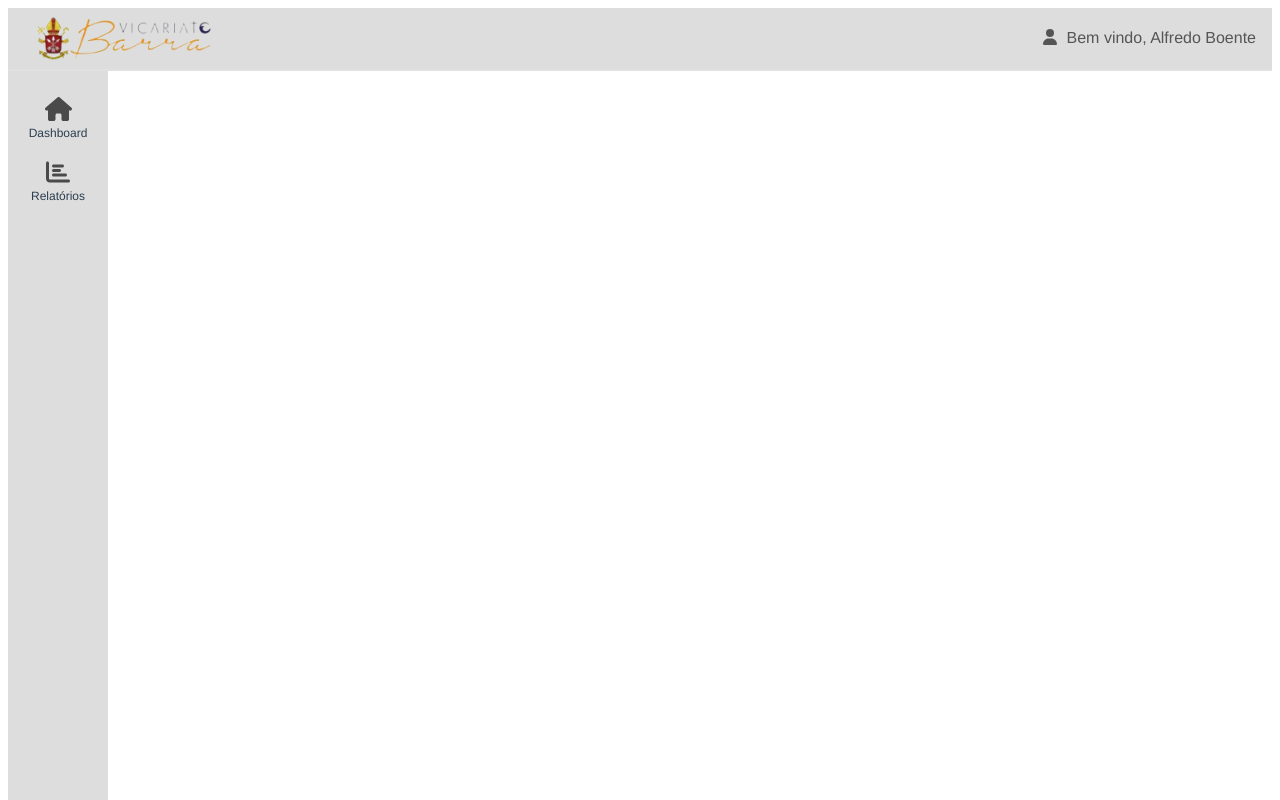
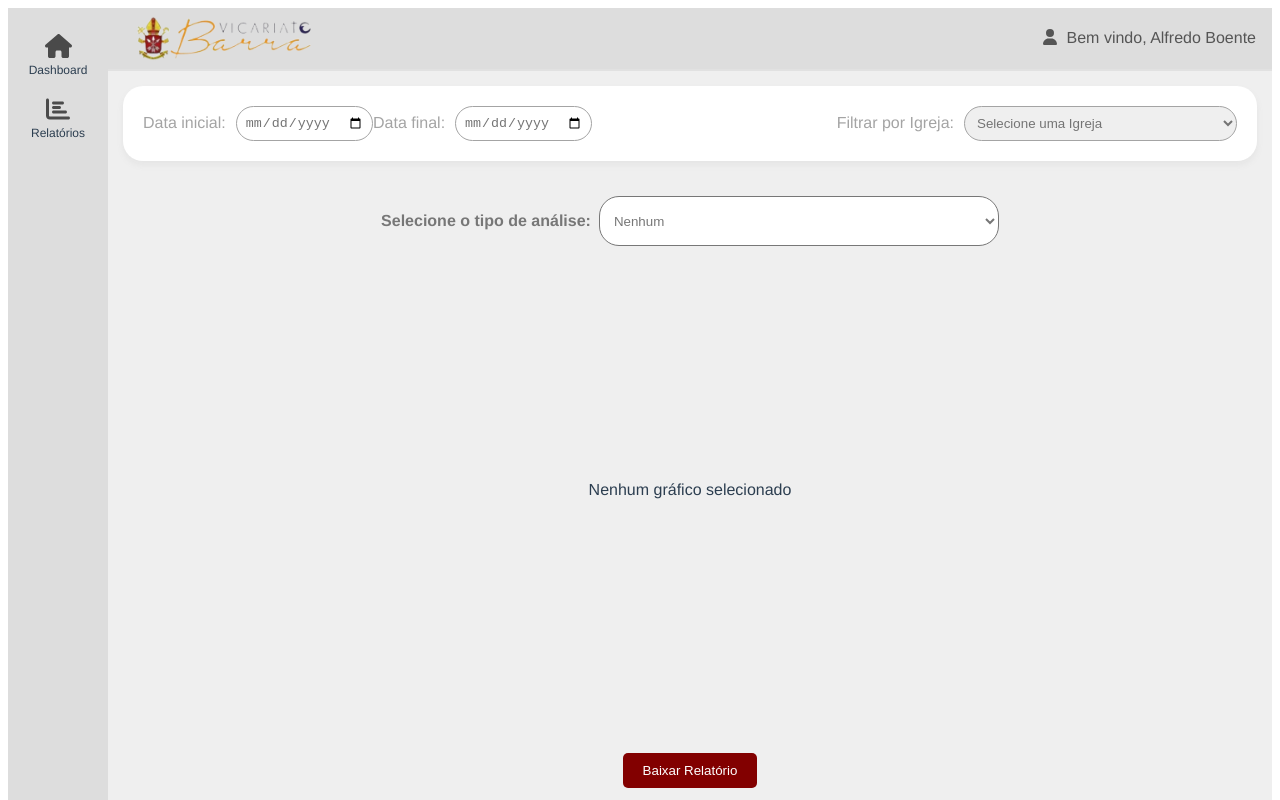
Before and after one commit to ygorxds/vicariato-episcopal-Community, a Vue app: page /report in a window 1280 px wide. Shown: the top 800 px of the page. Built offline with nearby package versions, Linux system fonts and the light colour scheme.

Commit message:
feat: reporty page

```diff
--- a/package.json
+++ b/package.json
@@ -14,6 +14,7 @@
     "apexcharts": "^3.49.1",
     "chart.js": "^2.9.4",
     "core-js": "^3.8.3",
+    "jspdf": "^2.5.1",
     "register-service-worker": "^1.7.2",
     "vue": "^3.2.13",
     "vue-apexcharts": "^1.6.2",
--- a/src/components/BarChart.vue
+++ b/src/components/BarChart.vue
@@ -1,5 +1,6 @@
 <template>
   <div ref="canvasWrapper">
+    <h1 style="color: #777777;"> Quantidade de Mescs por idade e gênero</h1>
     <canvas ref="barChartCanvas"></canvas>
   </div>
 </template>
--- /dev/null
+++ b/src/components/DateFilter.vue
@@ -0,0 +1,88 @@
+<template>
+    <div class="filter-container">
+      <div class="filter-item">
+        <label for="startDate">Data inicial:</label>
+        <input type="date" id="startDate" v-model="startDate" @change="emitStartDate" />
+        <label for="endDate">Data final:</label>
+        <input type="date" id="endDate" v-model="endDate" @change="emitEndDate" />
+      </div>
+      <div class="filter-item">
+        <label for="churchSelector">Filtrar por Igreja:</label>
+        <select id="churchSelector" v-model="selectedChurch" @change="emitChurch">
+          <option disabled value="">Selecione uma Igreja</option>
+          <option v-for="church in churches" :key="church" :value="church">{{ church }}</option>
+        </select>
+      </div>
+    </div>
+  </template>
+
+  <script lang="ts">
+  import { defineComponent, ref } from 'vue';
+
+  export default defineComponent({
+    name: 'DateFilter',
+    setup() {
+      const startDate = ref<string>('');
+      const endDate = ref<string>('');
+      const selectedChurch = ref<string>('');
+
+      const churches = [
+        'Paróquia Nossa Senhora da Conceição',
+        'Paróquia São José Operário',
+        'Paróquia Santa Luzia',
+        'Paróquia Santo Antônio de Pádua',
+        'Paróquia São Judas Tadeu'
+        // Adicione mais igrejas conforme necessário
+      ];
+
+      function emitStartDate() {
+        this.$emit('startDateSelected', startDate.value);
+      }
+
+      function emitEndDate() {
+        this.$emit('endDateSelected', endDate.value);
+      }
+
+      function emitChurch() {
+        this.$emit('churchSelected', selectedChurch.value);
+      }
+
+      return { startDate, endDate, selectedChurch, churches, emitStartDate, emitEndDate, emitChurch };
+    }
+  });
+  </script>
+
+  <style scoped>
+  .filter-container {
+    background-color: white;
+    padding: 20px;
+    border-radius: 20px;
+    box-shadow: 0 4px 6px rgba(143, 143, 143, 0.1);
+    box-sizing: border-box;
+    width: calc(100% - 30px); /* subtrai 15px de cada lado */
+    max-width: calc(100% - 30px);
+    margin: 15px auto; /* mantém uma margem de 15px em cada lado */
+    display: flex;
+    align-items: center;
+    justify-content: space-between;
+    color: #a4a4a4;
+  }
+
+  .filter-item {
+    display: flex;
+    align-items: center;
+    color: #a4a4a4;
+  }
+
+  .filter-item label {
+    margin-right: 10px;
+     color: #a4a4a4;
+  }
+
+  input[type="date"], select {
+    padding: 8px;
+    border: 1px solid #a4a4a4;
+    border-radius: 20px;
+    color: #747474;
+  }
+  </style>
--- a/src/views/Dashboard.vue
+++ b/src/views/Dashboard.vue
@@ -3,13 +3,12 @@
     <SidebarMenu />
     <div class="content-area">
       <UserHeader />
+      <DateFilter/>
       <div v-if="chartsLoaded" class="charts-container">
-
-        <!-- <PieChart />-->
         <BarChart />
       </div>
       <div v-else>
-        Loading charts or handle error...
+       Carregando Gráficos...
       </div>
     </div>
   </div>
@@ -19,16 +18,17 @@
 import { defineComponent, ref, onMounted } from 'vue';
 import SidebarMenu from '../components/SidebarMenu.vue';
 import UserHeader from '../components/Header.vue';
-import PieChart from '../components/PieChart.vue';
+import PieChart from '../components/PieHighlight.vue';
 import BarChart from '../components/BarChart.vue';
+import DateFilter from '../components/DateFilter.vue'
 
 export default defineComponent({
   name: 'UserDashboard',
   components: {
     SidebarMenu,
     UserHeader,
-    // PieChart,
-     BarChart
+    BarChart,
+    DateFilter
   },
   setup() {
     const chartsLoaded = ref(false);
@@ -77,13 +77,15 @@ export default defineComponent({
 
 .charts-container {
   display: flex;
+  flex-direction: column;
+  align-items: center;
   justify-content: space-around;
-  flex-wrap: wrap;
-  background-color: #ffffff; /* Light gray background for charts */
+  background-color: #ffffff; /* White background for charts */
   padding: 20px;
   border-radius: 10px;
   width: 500px;
-  height: 300px;
+  height: auto; /* Auto to accommodate varying content sizes */
+  max-height: 1000px; /* Limit height to avoid overflow */
   margin-top: 15px;
   margin-right: 15px;
   margin-left: 15px;
--- a/src/views/ReportView.vue
+++ b/src/views/ReportView.vue
@@ -1,22 +1,142 @@
 <template>
-    <div>
+  <div class="dashboard-container">
+    <SidebarMenu />
+    <div class="content-area">
       <UserHeader />
-      <SidebarMenu />
+      <DateFilter/>
+      <div class="selector-container">
+        <label for="chartType"><b>Selecione o tipo de análise:</b></label>
+        <select class="selectChoose" v-model="selectedChart" @change="loadChart">
+          <option value="">Nenhum</option>
+          <option value="ageGenderMesc">Qtd. de Mesc X Idade X Gênero</option>
+          <!-- Adicione outras opções de análise aqui -->
+        </select>
       </div>
-
-    <h1> TESTE DE IMPLEMENTAÇÃO</h1>
+      <div class="chart-display-area">
+        <div v-if="selectedChart">
+          <div v-if="chartsLoaded" class="charts-container">
+            <BarChart /> <!-- Aqui você pode substituir pelo gráfico desejado -->
+          </div>
+          <div v-else>
+            Loading charts or handle error...
+          </div>
+        </div>
+        <div v-else>
+          Nenhum gráfico selecionado
+        </div>
+      </div>
+      <button class="download-report" @click="downloadReport">Baixar Relatório</button>
+    </div>
+  </div>
 </template>
 
 <script lang="ts">
-  import { defineComponent } from 'vue';
+import { defineComponent, ref, onMounted } from 'vue';
 import SidebarMenu from '../components/SidebarMenu.vue';
 import UserHeader from '../components/Header.vue';
+import BarChart from '../components/BarChart.vue';
+import DateFilter from '../components/DateFilter.vue'
+import { jsPDF } from 'jspdf';
 
 export default defineComponent({
-    name: 'UserDashboard',
+  name: 'ReportView',
   components: {
     SidebarMenu,
-      UserHeader
+    UserHeader,
+    BarChart,
+    DateFilter
+
+  },
+  setup() {
+    const chartsLoaded = ref(false);
+    const selectedChart = ref('');
+
+    const loadChart = async () => {
+      try {
+        // Simulate loading of chart data
+        await new Promise(resolve => setTimeout(resolve, 1000));
+        chartsLoaded.value = true;
+      } catch (error) {
+        console.error("Failed to load chart:", error);
+        chartsLoaded.value = false;
+      }
+    };
+
+    const downloadReport = () => {
+      const pdf = new jsPDF();
+      pdf.text("Relatório de Análise", 10, 10);
+      pdf.text("Aqui você pode colocar mais textos e dados", 10, 20);
+      pdf.save('Relatório.pdf');
+    };
+
+    onMounted(() => {
+      loadChart();
+    });
+
+    return {
+      chartsLoaded,
+      selectedChart,
+      loadChart,
+      downloadReport
+    };
   }
 });
 </script>
+
+<style scoped>
+.dashboard-container {
+  display: flex;
+  width: 100%;
+  height: 100vh;
+}
+
+.content-area {
+  flex-grow: 1;
+  display: flex;
+  flex-direction: column;
+}
+
+.selector-container {
+  margin-top: 20px;
+  text-align: center;
+  color: #777777;
+}
+
+.chart-display-area {
+  flex-grow: 1;
+  display: flex;
+  justify-content: center;
+  align-items: center;
+}
+
+.charts-container {
+  background-color: #ffffff;
+  padding: 20px;
+  border-radius: 10px;
+  width: 1000px; /* Ajuste a largura do gráfico aqui */
+  height: 400px; /* Ajuste a altura do gráfico aqui */
+  text-align: center;
+}
+
+.download-report {
+  cursor: pointer;
+  margin: 20px auto;
+  display: block;
+  padding: 10px 20px;
+  background-color: #820000;
+  color: white;
+  border: none;
+  border-radius: 5px;
+}
+
+.selectChoose{
+  height: 50px;
+  width: 400px;
+  border-radius: 20px;
+  color: #777777;
+  background-color: #ffffff; /* White background for charts */
+  padding: 10px;
+  border-color: #777777;
+  margin-left: 8px;
+}
+</style>
```
Also changed, not shown: 1 other file (tests, documents, lock files or other folders). Lines whose indentation alone changed are shown as unchanged.
